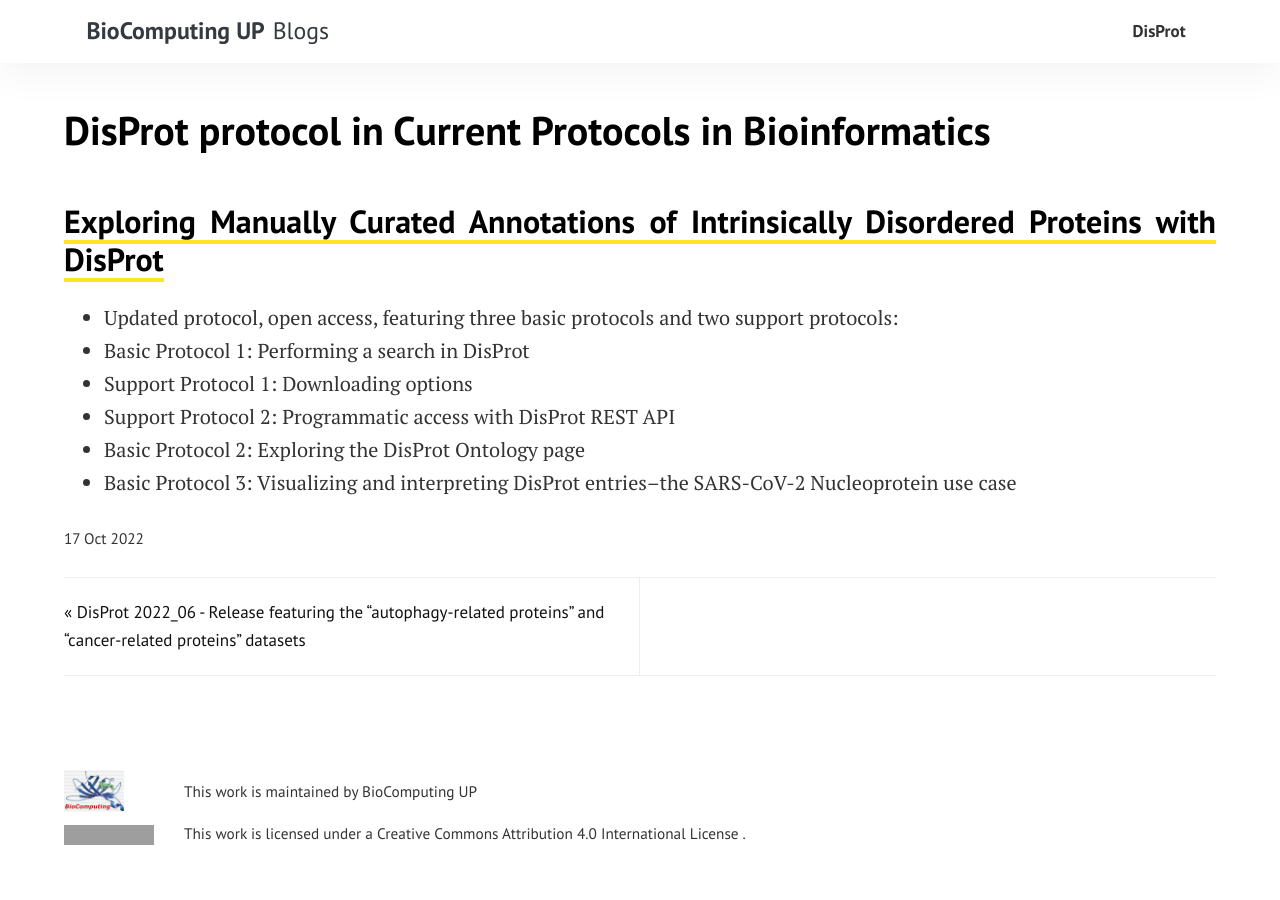
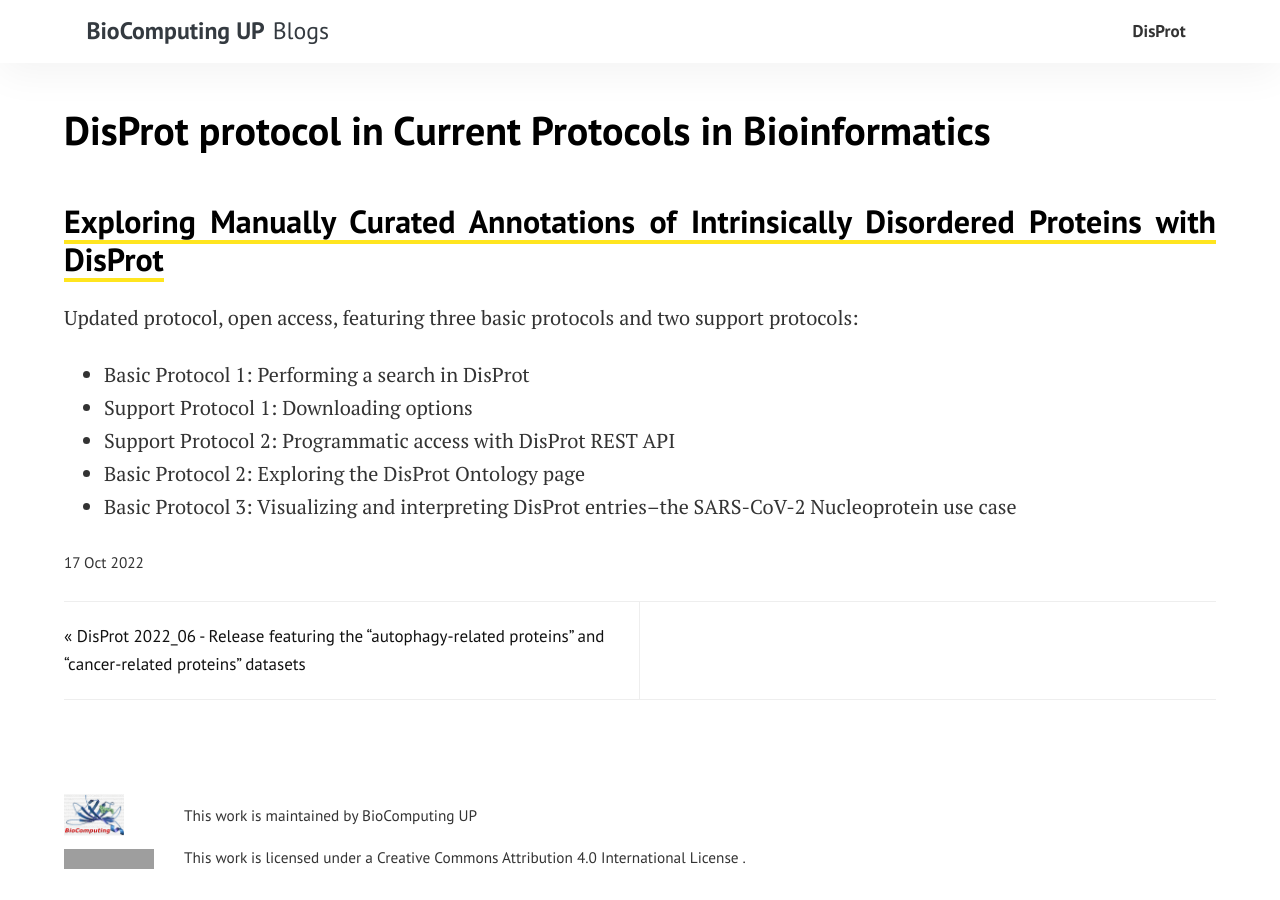
Before and after one commit to BioComputingUP/BioComputingUP.github.io, a Jekyll site: the page built from _posts/2022-10-17-disprot_training_materials.markdown, in a window 1280 px wide and 900 px high, scrolled down 1225 px. Built offline with Jekyll 4.4.1, drawn with Linux system fonts in a browser that asks for light colours; comment, search, counter and statistics services are not loaded; before the commit the page ends 2101 px from its top, so only the background shows below that; grey boxes are pictures that could not be loaded.

Commit message:
fix bulletpoint

```diff
--- a/_posts/2022-10-17-disprot_training_materials.markdown
+++ b/_posts/2022-10-17-disprot_training_materials.markdown
@@ -31,7 +31,7 @@
 
 ## [Exploring Manually Curated Annotations of Intrinsically Disordered Proteins with DisProt ][prot-disprot]
 
-* Updated protocol, open access, featuring three basic protocols and two support protocols:
+Updated protocol, open access, featuring three basic protocols and two support protocols:
 * Basic Protocol 1: Performing a search in DisProt
 * Support Protocol 1: Downloading options
 * Support Protocol 2: Programmatic access with DisProt REST API
```
